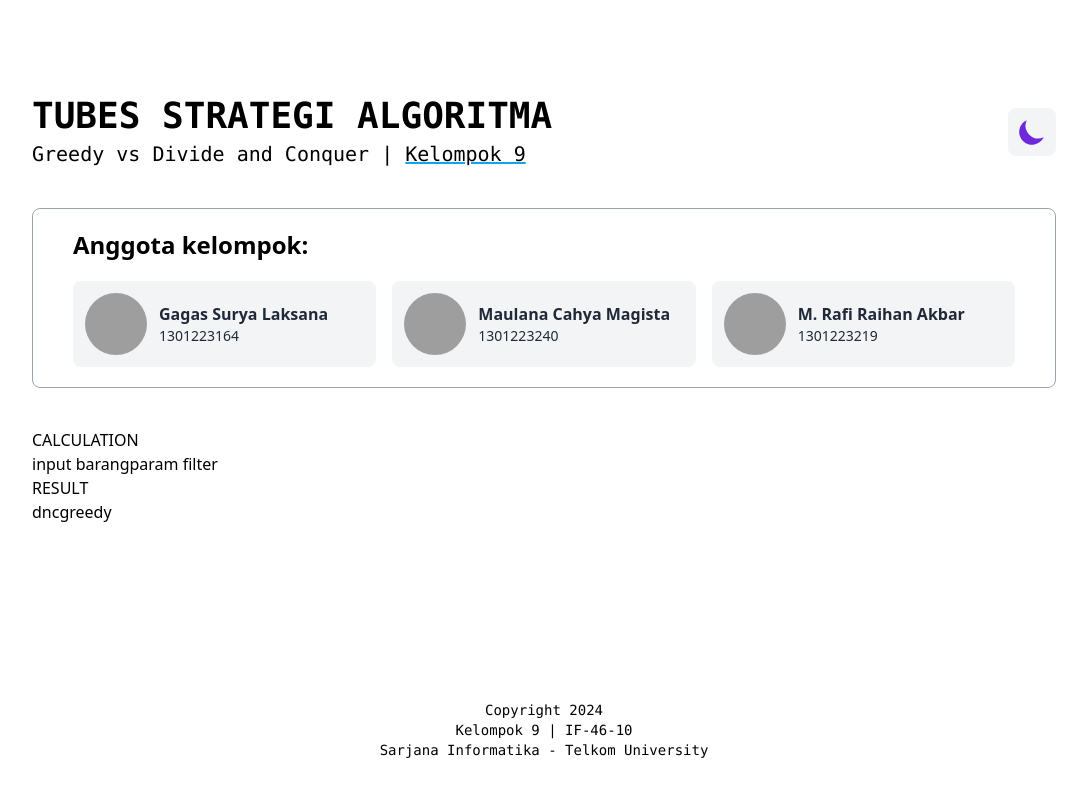
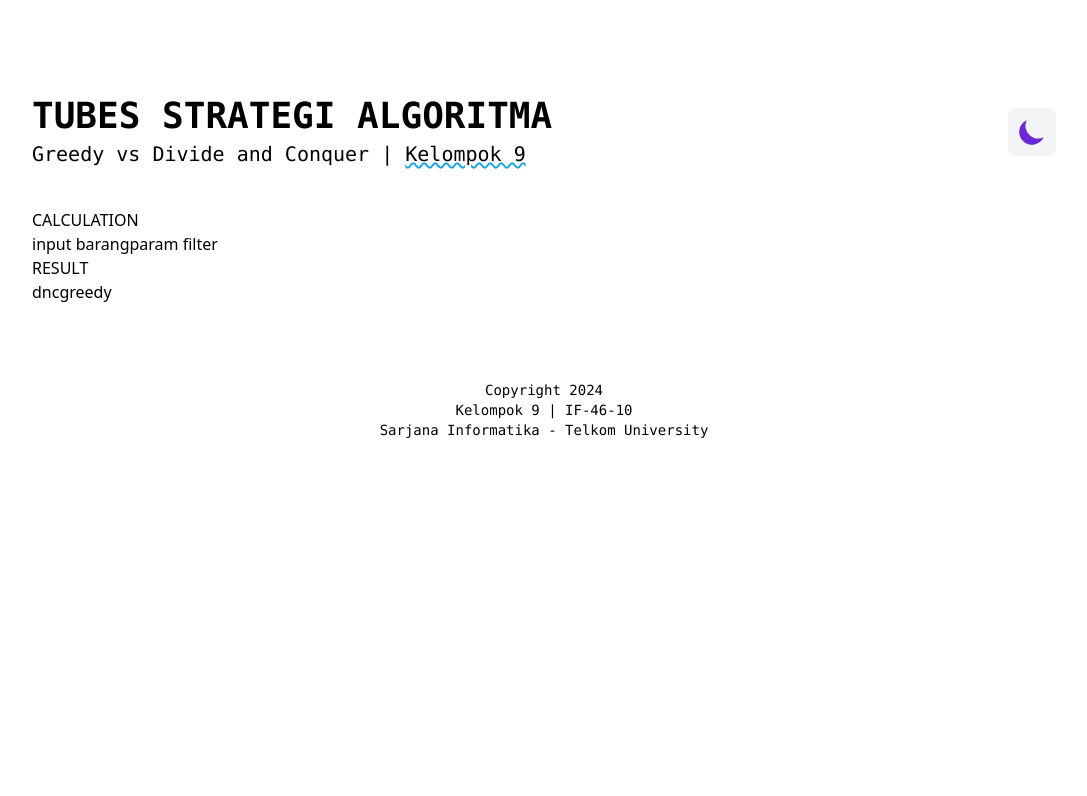
Before and after one commit to gagassurya19/tubes-strategi-algoritma, a Next.js app: page / in a window 1280 px wide. Shown: the top 796 px of the page, without its empty margins (96-1183 px from the left). Built offline with nearby package versions, Linux system fonts and the light colour scheme; grey boxes are pictures that could not be loaded.

Commit message:
fix/responsive && add/dynamic activate kelompok section

```diff
--- a/src/app/components/footer.js
+++ b/src/app/components/footer.js
@@ -1,6 +1,6 @@
 export default function Footer() {
 return (
-    <div className="absolute bottom-0 left-0 w-full my-10">
+    <div className="bottom-0 left-0 w-full my-10">
         <div className="container mx-auto py-4"></div>
         <div className="flex items-center justify-center font-mono text-sm">
                 <p className="text-sm mt-1 text-center">
--- a/src/app/components/header.js
+++ b/src/app/components/header.js
@@ -1,4 +1,5 @@
 "use client";
+import { useState } from "react";
 
 const anggota_kelompok = [
   {
@@ -19,15 +20,19 @@ const anggota_kelompok = [
 ];
 
 export default function Header() {
+  const [active, setActive] = useState(false);
+  const handleClick = () => {
+    setActive(!active);
+  }
   return (
     <>
-      <div className="flex items-center justify-between font-mono text-sm lg:flex border-black">
+      <div className="flex items-center justify-between font-mono text-sm lg:flex border-black mb-10">
         <div className="block">
           <h1 className="text-4xl font-bold text-left">
             TUBES STRATEGI ALGORITMA
           </h1>
           <p className="text-xl mt-1 text-left">
-            Greedy vs Divide and Conquer | <a class="underline decoration-sky-500">Kelompok 9</a>
+            Greedy vs Divide and Conquer | <a class="underline decoration-sky-500 decoration-wavy hover:decoration-solid hover:cursor-pointer" onClick={() => handleClick()}>Kelompok 9</a>
           </p>
         </div>
         <div className="flex w-auto justify-end">
@@ -57,7 +62,8 @@ export default function Header() {
         </div>
       </div>
       {/* make a cli box with list inside */}
-      <div className="border dark:border-2 border-gray-400 dark:border-gray-700 rounded-lg my-10 px-10 py-5">
+      {active && (
+        <div className="border dark:border-2 border-gray-400 dark:border-gray-700 rounded-lg mb-10 px-10 py-5">
         <p className="text-2xl font-semibold mb-5 text-center sm:text-left">Anggota kelompok:</p>
         <div className="grid grid-cols-1 sm:grid-cols-3 gap-4">
           {anggota_kelompok.map((anggota) => (
@@ -83,6 +89,7 @@ export default function Header() {
           ))}
         </div>
       </div>
+      )}
     </>
   );
 }
--- a/src/app/layout.js
+++ b/src/app/layout.js
@@ -6,7 +6,7 @@ export default function Layout({ children }) {
   return (
     <html suppressHydrationWarning>
       <body>
-        <main className="flex min-h-screen flex-col items-center justify-between p-24 dark:bg-gray-800 dark:text-white">
+        <main className="flex min-h-screen flex-col items-center justify-between p-2 sm:p-24 dark:bg-gray-800 dark:text-white">
           <div className="max-w-5xl w-full">
             <Header />
             {children}
```
